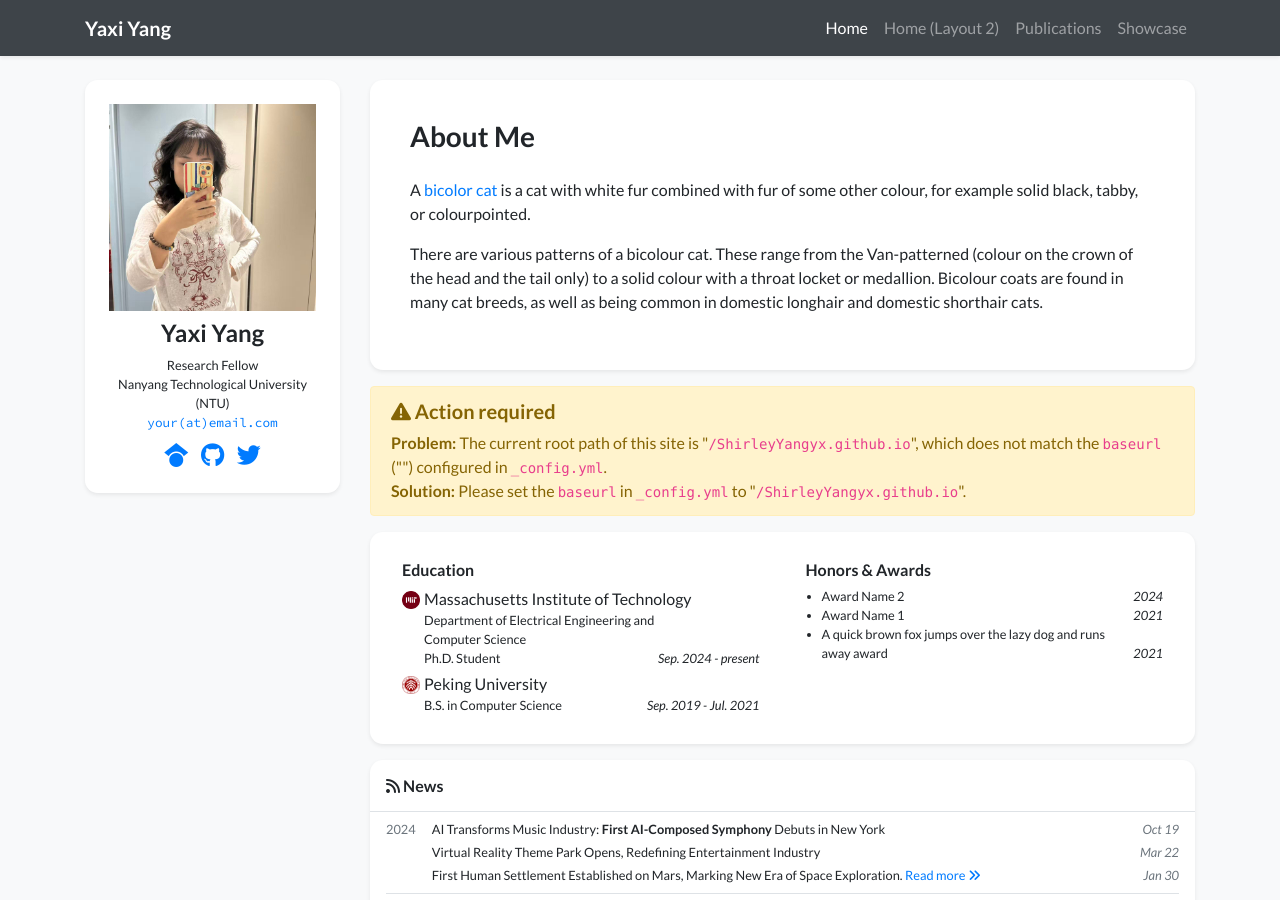
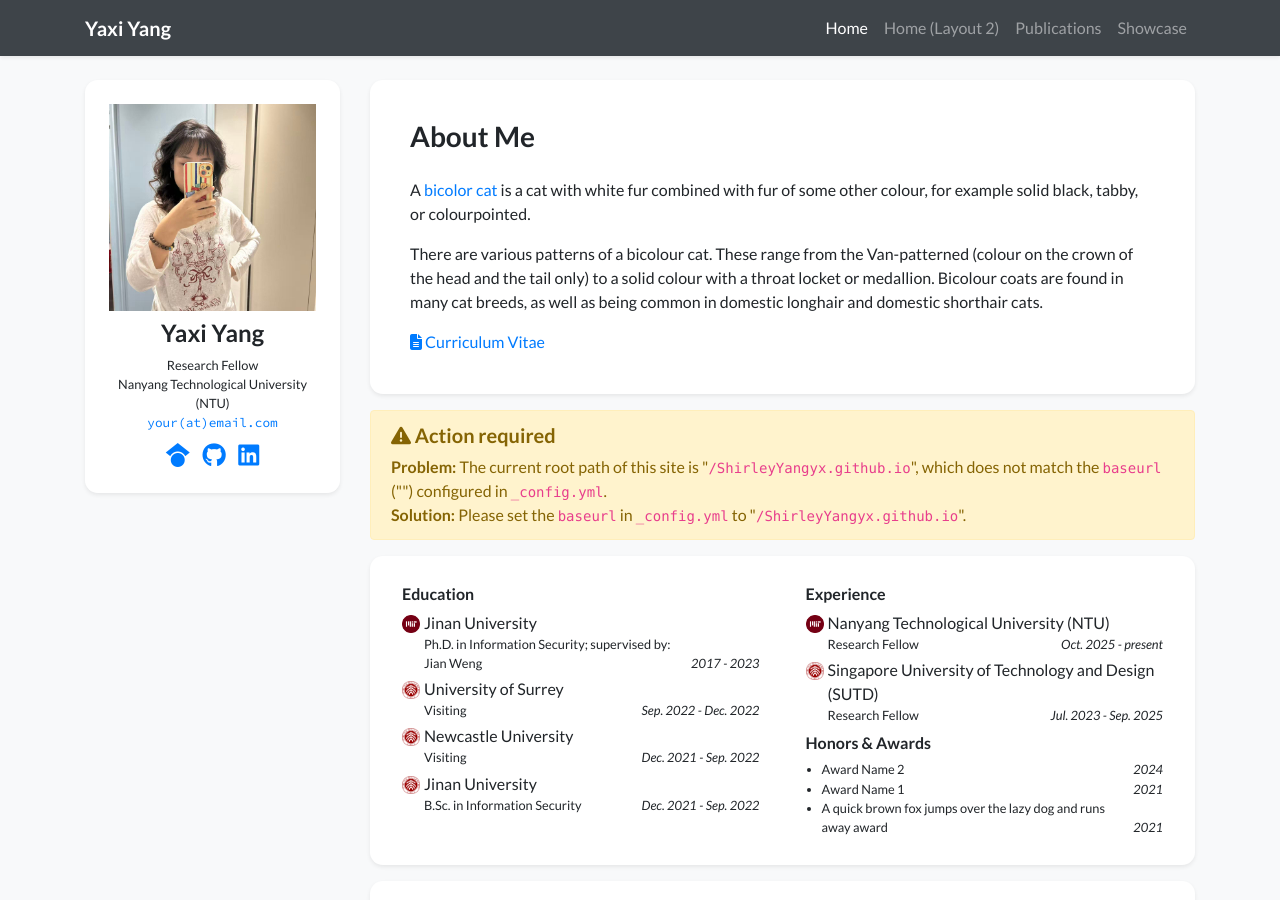
Before and after one commit to ShirleyYangyx/ShirleyYangyx.github.io, a Jekyll site: the page built from index.html, in a window 1280 px wide and 900 px high. Built offline with Jekyll 4.4.1, drawn with Linux system fonts in a browser that asks for light colours; nearby versions of some CDN libraries; a style sheet for code colours, icons or effects is not loaded.

Commit message:
Updating

```diff
--- a/_data/profile.yml
+++ b/_data/profile.yml
@@ -9,14 +9,14 @@ positions:
 
 
 email: "your@email.com"
-# cv_link: link-to-your-cv-file
+cv_link: /assets/my_CV.pdf  # Link to your CV, optional
 gscholar: xFmQpf4AAAAJ  # This is an example, replace it with your own Google Scholar ID
-github: your_github_id
-twitter: your_twitter_id  # Do not include the '@' symbol
+github: NG1ZG6cAAAAJ&hl
+# twitter: your_twitter_id  # Do not include the '@' symbol
 # wechat_qrcode: /assets/images/etc/wechat.jpg
 # wechat_prompt: >-
 #   Please tell me your <strong>name</strong> and <strong>affiliation</strong> (current or past) when adding my wechat. Thanks!
-# linkedin: your-linked-in-id
+linkedin: yaxi-yang-722bb9236/
 # orcid: 0000-0000-0000-0000
 
 short_bio_text_justify: false
@@ -32,25 +32,41 @@ short_bio: >-
 
 portrait_url: /assets/images/photos/portrait.jpg
 portrait_caption: >-
-  Photo by Manja Vitolic on Unsplash (this caption is optional, comment it out to disable).
+  Yaxi Yang, Ph.D.
+
+experience:
+- name: Nanyang Technological University (NTU)
+  logo: /assets/images/badges/MIT_Social_circle.png
+  position: >-
+    Research Fellow
+  date: Oct. 2025 - present
+- name: Singapore University of Technology and Design (SUTD)
+  logo: /assets/images/badges/PKU_red.png
+  position: >-
+    Research Fellow
+  date: Jul. 2023 - Sep. 2025
 
 education:
-- name: Massachusetts Institute of Technology
+- name: Jinan University
   logo: /assets/images/badges/MIT_Social_circle.png
   position: >-
-    Department of Electrical Engineering and Computer Science <br/>
-    Ph.D. Student
-  date: Sep. 2024 - present
-- name: Peking University
+    Ph.D. in Information Security; supervised by: Jian Weng
+  date: 2017 - 2023
+- name: University of Surrey
   logo: /assets/images/badges/PKU_red.png
-  position: B.S. in Computer Science
-  date: Sep. 2019 - Jul. 2021
-
-# experience:
-# - name: Peking University
-#   logo: /assets/images/badges/PKU_red.png
-#   position: Research Intern
-#   date: Sep. 2019 - Jul. 2021
+  position: >-
+    Visiting
+  date: Sep. 2022 - Dec. 2022
+- name: Newcastle University
+  logo: /assets/images/badges/PKU_red.png
+  position: >-
+    Visiting
+  date: Dec. 2021 - Sep. 2022
+- name: Jinan University
+  logo: /assets/images/badges/PKU_red.png
+  position: >-
+    B.Sc. in Information Security
+  date: Dec. 2021 - Sep. 2022
 
 awards:
 - name: Award Name 2
```
